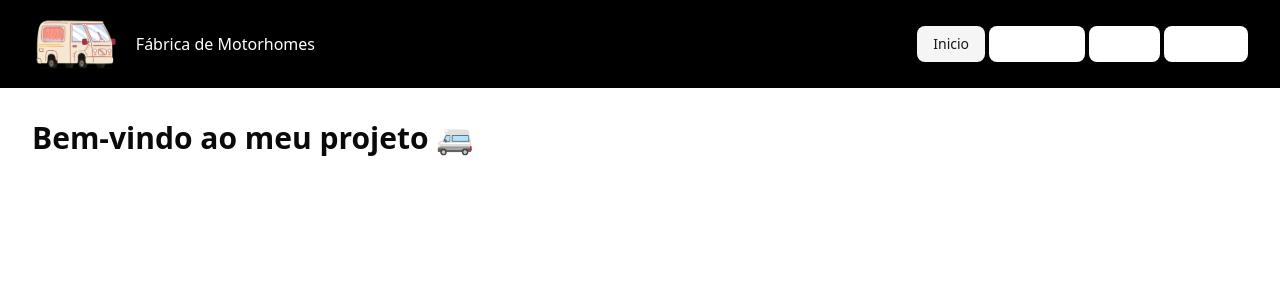
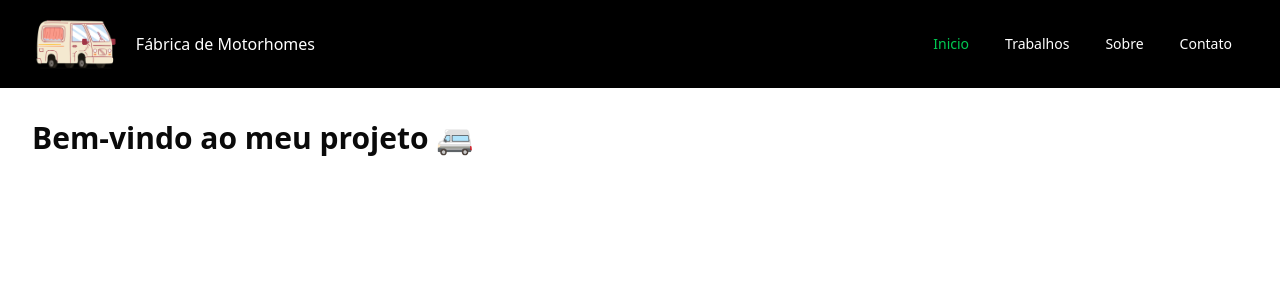
Before and after one commit to diguzim/motorhome-fe, a Next.js app: page / in a window 1280 px wide. Shown: the top 300 px of the page. Built offline with nearby package versions, Linux system fonts and the light colour scheme.

Commit message:
Improving desktop navigation styling

```diff
--- a/src/components/navigation/Navigation.tsx
+++ b/src/components/navigation/Navigation.tsx
@@ -52,8 +52,10 @@ const Navigation: React.FC = () => {
                   <NavigationMenuLink
                     className={cn(
                       navigationMenuTriggerStyle(),
-                      pathname === item.href &&
-                        "bg-accent text-accent-foreground"
+                      "bg-transparent text-white hover:bg-transparent focus:bg-transparent",
+                      pathname === item.href
+                        ? "text-green-500 hover:text-green-500 focus:text-green-500"
+                        : "hover:text-green-500 focus:text-green-500"
                     )}
                   >
                     {item.label}
```
